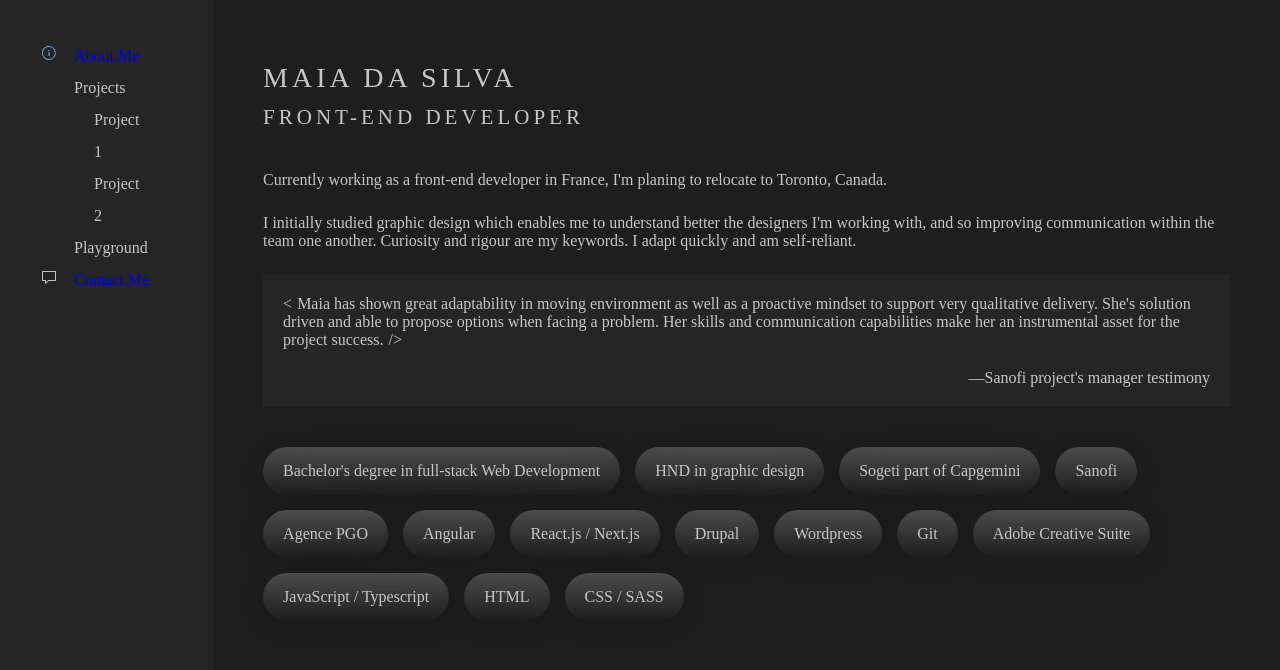
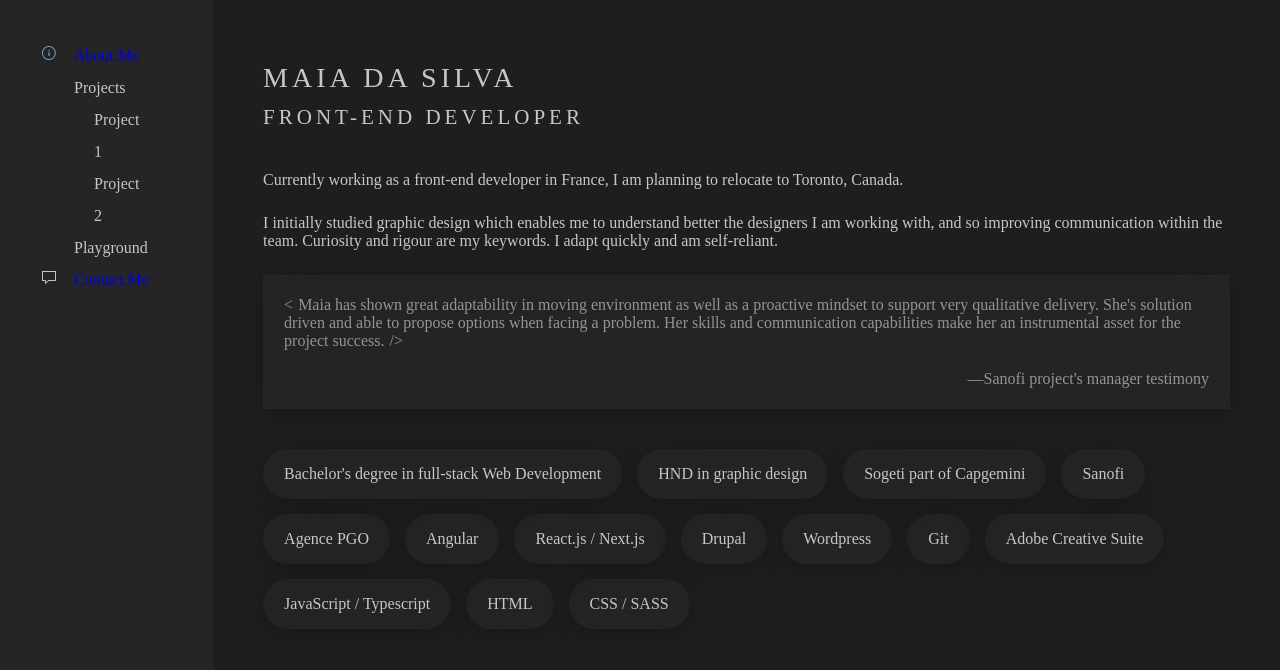
Before and after one commit to MaiaDS/portfolio, a Next.js app: page / in a window 1280 px wide. Shown: the top 670 px of the page. Built offline with nearby package versions, Linux system fonts and the light colour scheme; a web font is replaced by a local one.

Commit message:
fix glass effect on homepage and typos

```diff
--- a/src/components/tag/Tag.tsx
+++ b/src/components/tag/Tag.tsx
@@ -3,11 +3,8 @@ import styled from 'styled-components'
 
 const StyledTag = styled.span`
     padding: ${rem(15)} ${rem(20)};
-    background-color: ${variables.colors.mediumGray};
+    ${variables.glassEffect}
     border-radius: 60px;
-    background: linear-gradient(180deg, rgba(217, 217, 217, 0.25) 0%, rgba(217, 217, 217, 0) 100%);
-    box-shadow: 0px 4px 24px -1px rgba(0, 0, 0, 0.25);
-    backdrop-filter: blur(25px);
 `
 
 const Tag = (props: { content: string }) => {
--- a/src/pages/index.tsx
+++ b/src/pages/index.tsx
@@ -12,25 +12,22 @@ export default function Home() {
                 </div>
                 <div>
                     <p>
-                        Currently working as a front-end developer in France, I'm planing to
+                        Currently working as a front-end developer in France, I am planning to
                         relocate to Toronto, Canada.
                     </p>
                     <p>
                         I initially studied graphic design which enables me to understand better the
-                        designers I'm working with, and so improving communication within the team
-                        one another. Curiosity and rigour are my keywords. I adapt quickly and am
-                        self-reliant.
+                        designers I am working with, and so improving communication within the team.
+                        Curiosity and rigour are my keywords. I adapt quickly and am self-reliant.
                     </p>
                     <StyledQuote>
-                        <blockquote>
-                            <q>
-                                Maia has shown great adaptability in moving environment as well as a
-                                proactive mindset to support very qualitative delivery. She's
-                                solution driven and able to propose options when facing a problem.
-                                Her skills and communication capabilities make her an instrumental
-                                asset for the project success.
-                            </q>
-                        </blockquote>
+                        <q>
+                            Maia has shown great adaptability in moving environment as well as a
+                            proactive mindset to support very qualitative delivery. She's solution
+                            driven and able to propose options when facing a problem. Her skills and
+                            communication capabilities make her an instrumental asset for the
+                            project success.
+                        </q>
                         <figcaption>—Sanofi project's manager testimony</figcaption>
                     </StyledQuote>
                 </div>
--- a/src/styles/components/Home.ts
+++ b/src/styles/components/Home.ts
@@ -7,11 +7,12 @@ export const TagList = styled.div`
     gap: ${rem(15)};
 `
 
-export const StyledQuote = styled.figure`
-    background-color: ${variables.colors.darkGray};
+export const StyledQuote = styled.div`
+    ${variables.glassEffect};
     border-radius: ${variables.borderRadius};
     padding: ${rem(20)};
     q {
+        mix-blend-mode: overlay;
         &::before {
             content: '<';
             margin-right: ${rem(5)};
@@ -22,6 +23,7 @@ export const StyledQuote = styled.figure`
         }
     }
     figcaption {
+        mix-blend-mode: overlay;
         margin-top: ${rem(20)};
         text-align: end;
     }
--- a/src/styles/variables.ts
+++ b/src/styles/variables.ts
@@ -28,13 +28,15 @@ export const variables = {
     browserContext: 16,
     borderRadius: 6,
     glassEffect: () => css`
-        background: linear-gradient(
+        /* background: linear-gradient(
             180deg,
             rgba(217, 217, 217, 0.25) 0%,
             rgba(217, 217, 217, 0) 100%
-        );
+        ); */
         box-shadow: 0px 4px 24px -1px rgba(0, 0, 0, 0.25);
-        backdrop-filter: blur(25px);
+        backdrop-filter: saturate(180%) blur(25px);
+        background: rgba(45, 45, 45, 0.4);
+        border: 1px solid rgba(45, 45, 45, 0.17);
     `
 }
 
```
